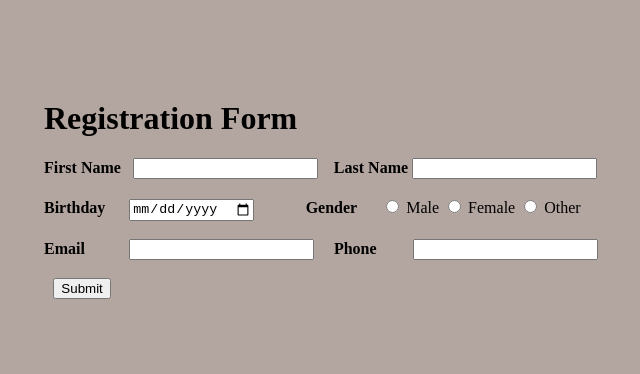
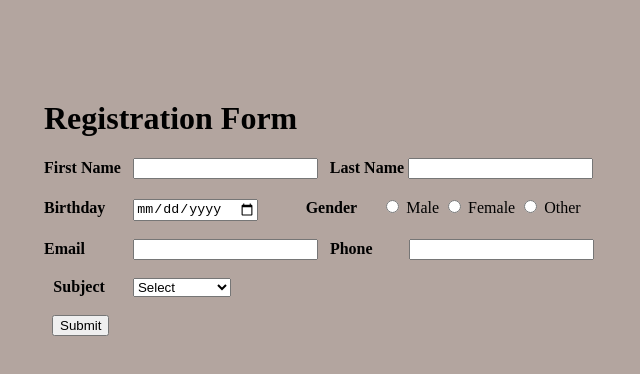
Before and after one commit to riyasalim03/riyasalim03.github.io, a plain HTML site: page registrationform.html in a window 1280 px wide. Shown: the whole page, without its empty margins (64-704 px from the left). Drawn offline with Linux system fonts and the light colour scheme.

Commit message:
Add files via upload

```diff
--- a/registrationform.html
+++ b/registrationform.html
@@ -9,19 +9,18 @@
     <label for="fname"><b>First Name</b></label>
     &nbsp;
     <input type="text" id="fname" name="fname">
-    &ensp;
+    &nbsp;
     <label for="lname"><b>Last Name</b></label>
     <input type="text" id="lname" name="lname">
     <br>
     <br>
     <label for="birthday"><b>Birthday</b></label>
     &ensp;
-    &nbsp;
+    &ensp;
     <input type="date" id="birthday" name="birthday">
     &emsp;
     &ensp;
-    &nbsp;
-    &nbsp;
+    &ensp;
     <label for="gender"><b>Gender</b></label>
     &ensp;
     &nbsp;
@@ -34,9 +33,9 @@
     <label for="email"><b>Email</b></label>
     &emsp;
     &ensp;
-    &nbsp;
+    &ensp;
     <input type="text" id="email" name="email">
-    &nbsp;
+
     &nbsp;
     <label for="phone"><b>Phone</b></label>
     &ensp;
@@ -46,6 +45,19 @@
     <br>
     <br>
     &emsp13;
+    <label for="subject"><b>Subject</b></label>
+    &ensp;
+    &ensp;
+    <select name="subject" id="subject">
+        <option value="Select">Select</option>
+        <option value="physics">Physics</option>
+        <option value="chemistry">Chemistry</option>
+        <option value="maths">Mathematics</option>
+        <option value="biology">Biology</option>
+      </select>
+      <br>
+      <br>
+      &nbsp;
     <script>
         function showAlert()
         {
```
